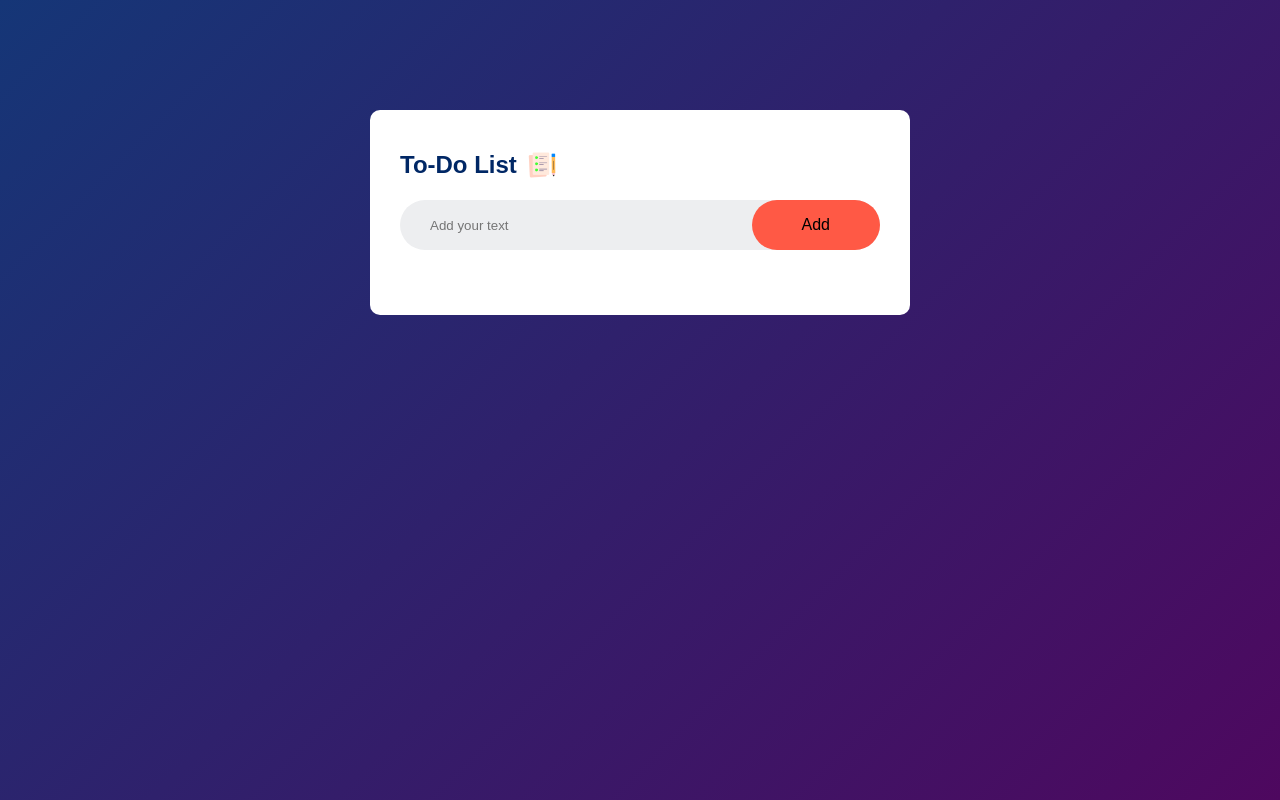
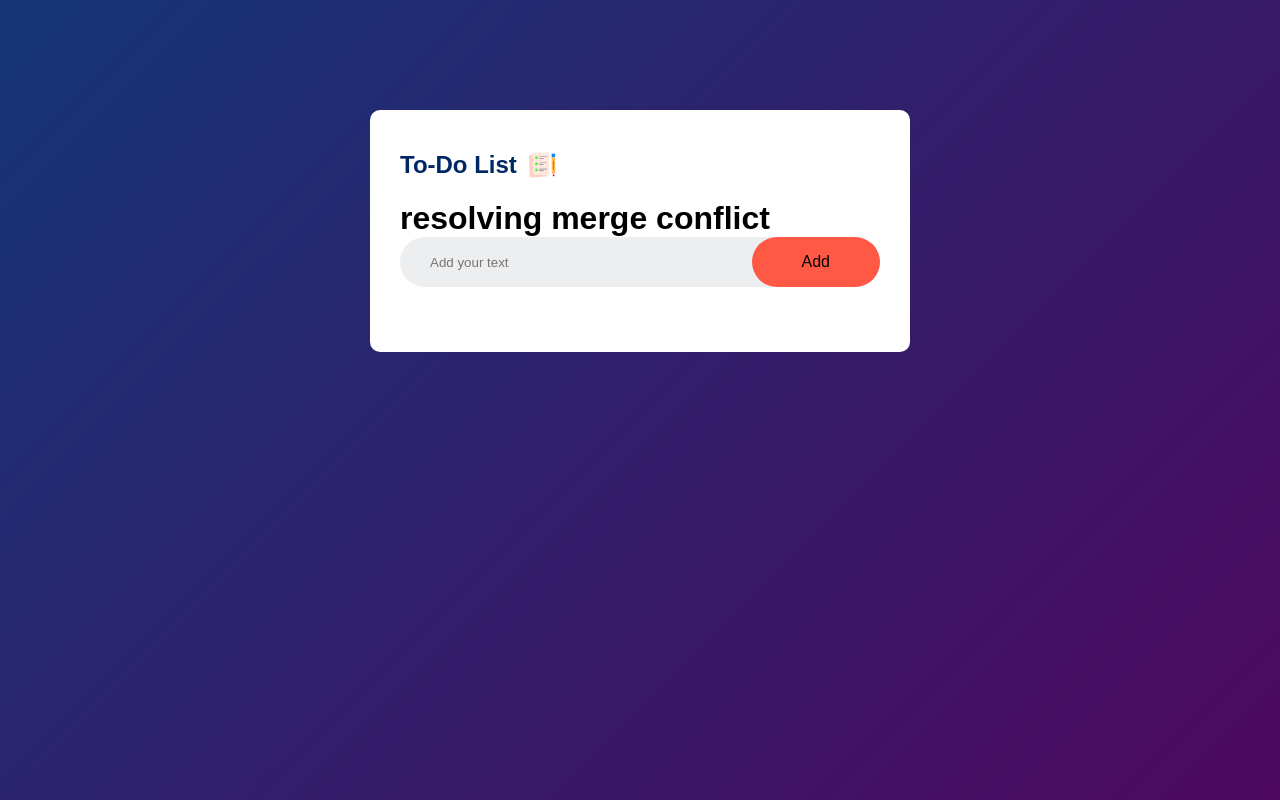
Before and after one commit to fatou7198/todoapp, a plain HTML site: page index.html in a window 1280 px wide. Drawn offline with Linux system fonts and the light colour scheme.

Commit message:
new commit

```diff
--- a/index.html
+++ b/index.html
@@ -12,6 +12,7 @@
         <h2>
           To-Do List <img src="To-Do-Img/images/icon.png" alt="To-Do Icon" />
         </h2>
+        <h1>resolving merge conflict</h1>
         <div class="row">
           <input type="text" id="input-box" placeholder="Add your text" />
           <button id="add-button">Add</button>
```
